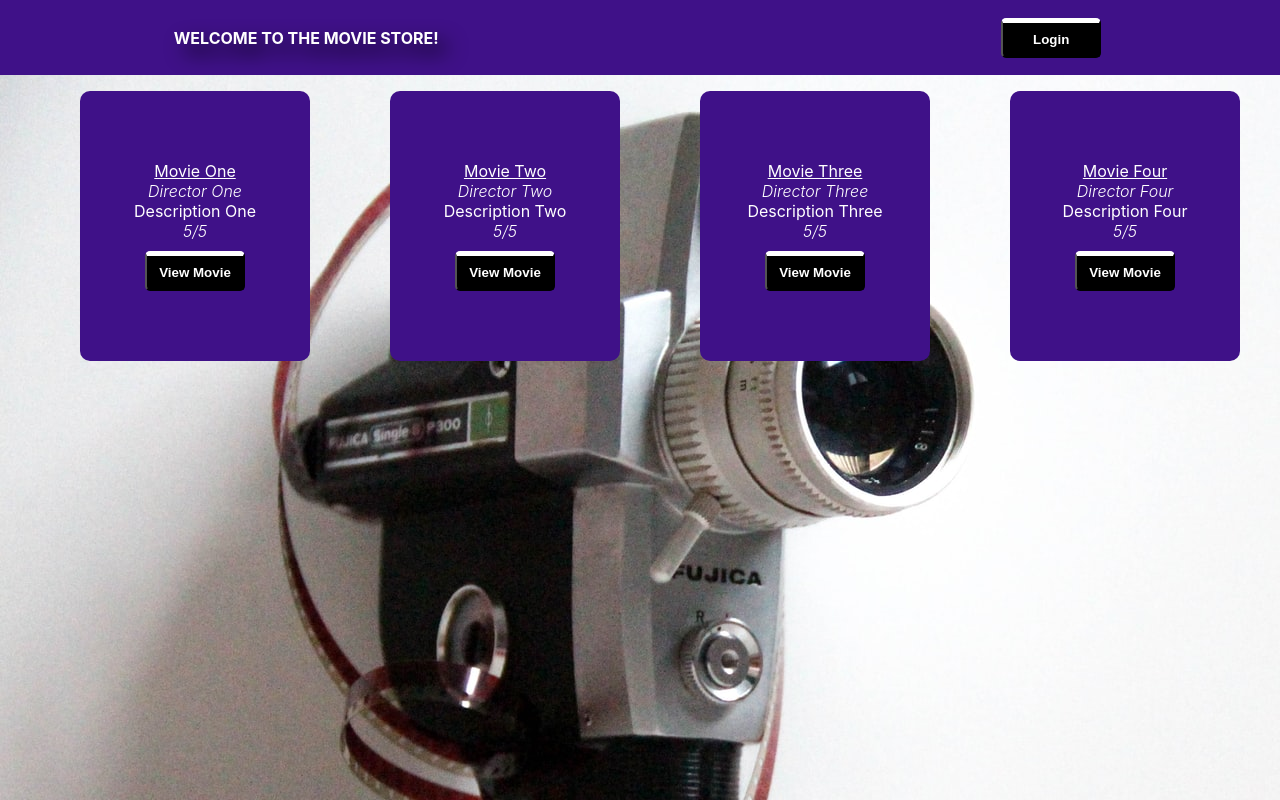
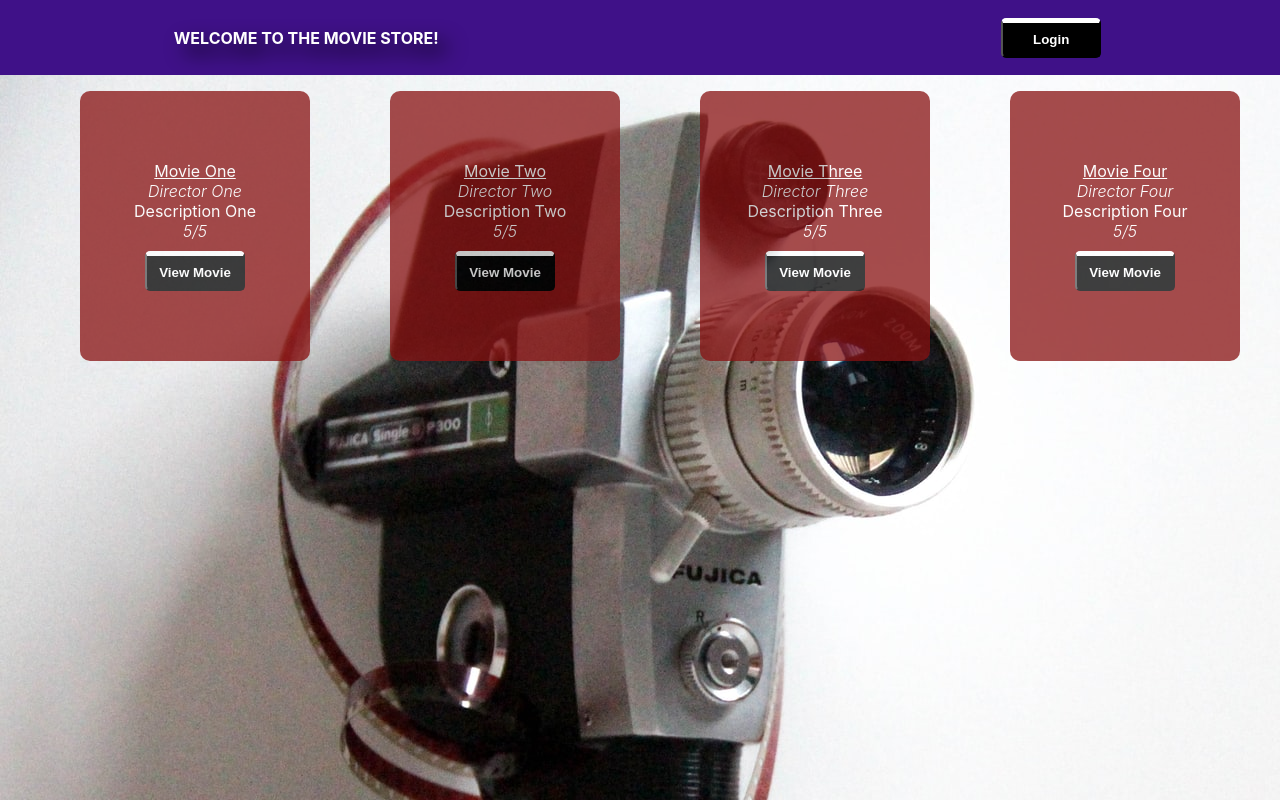
Before and after one commit to EphemSpirit/movie-store-ui, a React (Create React App) app: page / in a window 1280 px wide. Built offline with nearby package versions, Linux system fonts and the light colour scheme.

Commit message:
cards styled

```diff
--- a/src/components/UI/Card.module.css
+++ b/src/components/UI/Card.module.css
@@ -6,7 +6,12 @@
     width: 200px;
     height: 250px;
     border-radius: 10px;
-    background-color: rgb(63, 17, 136);
+    background-color: rgb(136, 17, 17);
     color: white;
     padding: 10px 15px;
+    opacity: 75%;
 }
+
+.card .button {
+    opacity: 100%;
+}
```
Also changed, not shown: src/source/login-context.js (added).
